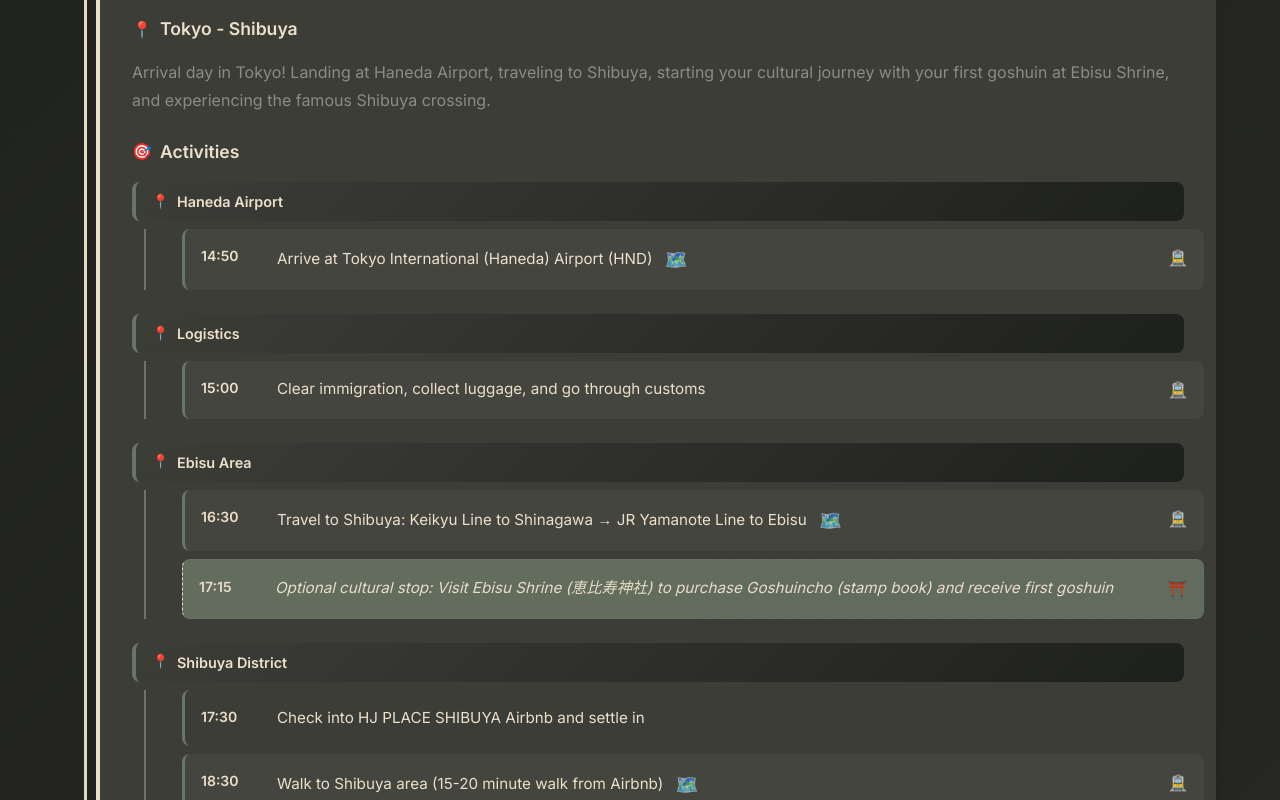
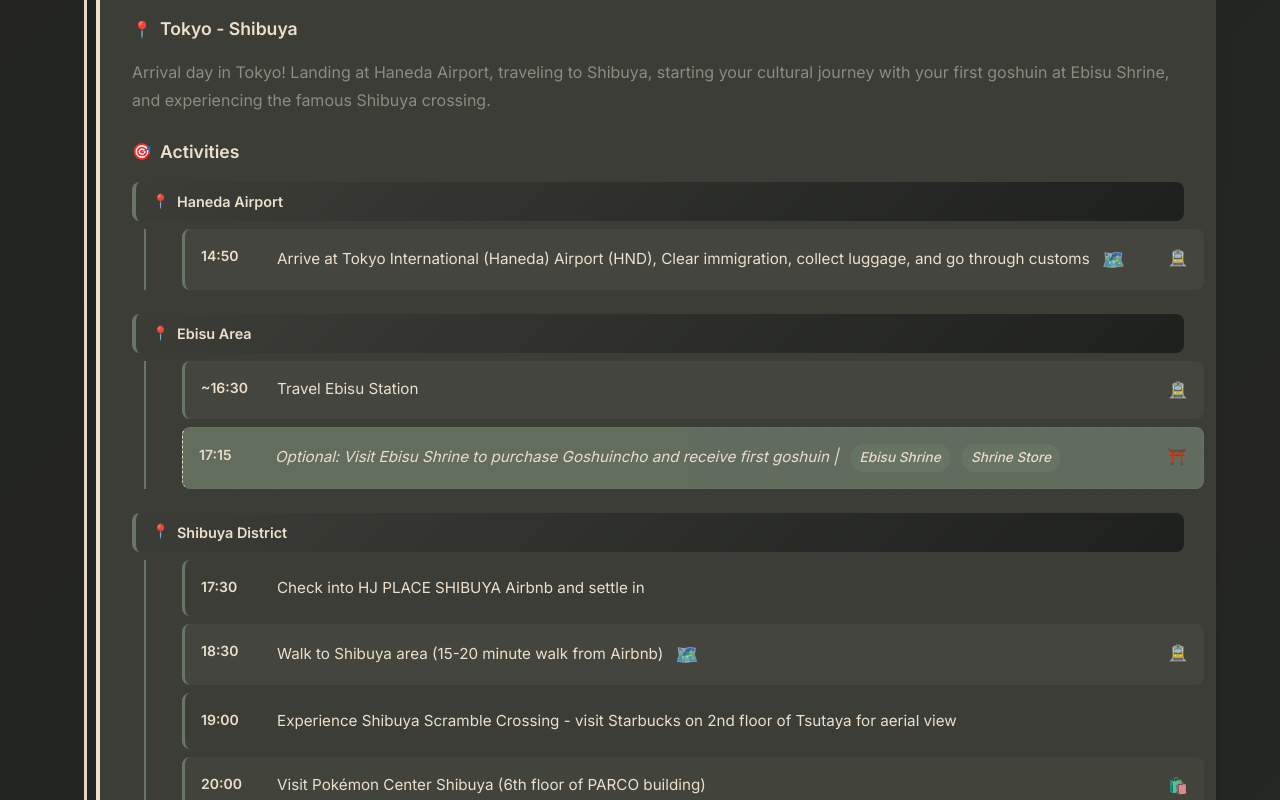
Before and after one commit to Mezzyface/JapanTrip, a plain HTML site: page index.html in a window 1280 px wide. Shown: the part 1903-2703 px from the top of the page. Drawn offline with Linux system fonts and the light colour scheme.

Commit message:
add Ebisu Shrine info

```diff
--- a/index.html
+++ b/index.html
@@ -43,7 +43,7 @@
         <div class="container">
             <p>&copy; 2025 Japan Trip Itinerary | Made with ❤️ for an amazing adventure</p>
         </div>
-    </footer>    <script src="js/data-embedded.js?v=cors-fix"></script>
+    </footer>    <script src="js/data-embedded.js?v=ebisu-shrine-links"></script>
     <script src="js/itinerary.js?v=hide-routine-transport"></script>
     <script src="js/main.js?v=itineraryData-variable-fixed"></script>
 </body>
--- a/js/data-embedded.js
+++ b/js/data-embedded.js
@@ -55,18 +55,14 @@ const itineraryData = {
     "activities": [
         {
             "time": "14:50",
-            "description": "Arrive at Tokyo International (Haneda) Airport (HND)"
+            "description": "Arrive at Tokyo International (Haneda) Airport (HND), Clear immigration, collect luggage, and go through customs"
         },
         {
-            "time": "15:00",
-            "description": "Clear immigration, collect luggage, and go through customs"
+            "time": "~16:30",
+            "description": "Travel Ebisu Station"
         },        {
-            "time": "16:30",
-            "description": "Travel to Shibuya: Keikyu Line to Shinagawa → JR Yamanote Line to Ebisu"
-        },
-        {
             "time": "17:15",
-            "description": "Optional cultural stop: Visit Ebisu Shrine (恵比寿神社) to purchase Goshuincho (stamp book) and receive first goshuin"
+            "description": "Optional: Visit Ebisu Shrine to purchase Goshuincho and receive first goshuin | [Ebisu Shrine](https://maps.app.goo.gl/6bjWpLGNd6te9iqE8) [Shrine Store](https://maps.app.goo.gl/GsJNyLmWwg3JBntX9)"
         },
         {
             "time": "17:30",
```
Also changed, not shown: data/day-01.json (+4 -8 lines).
